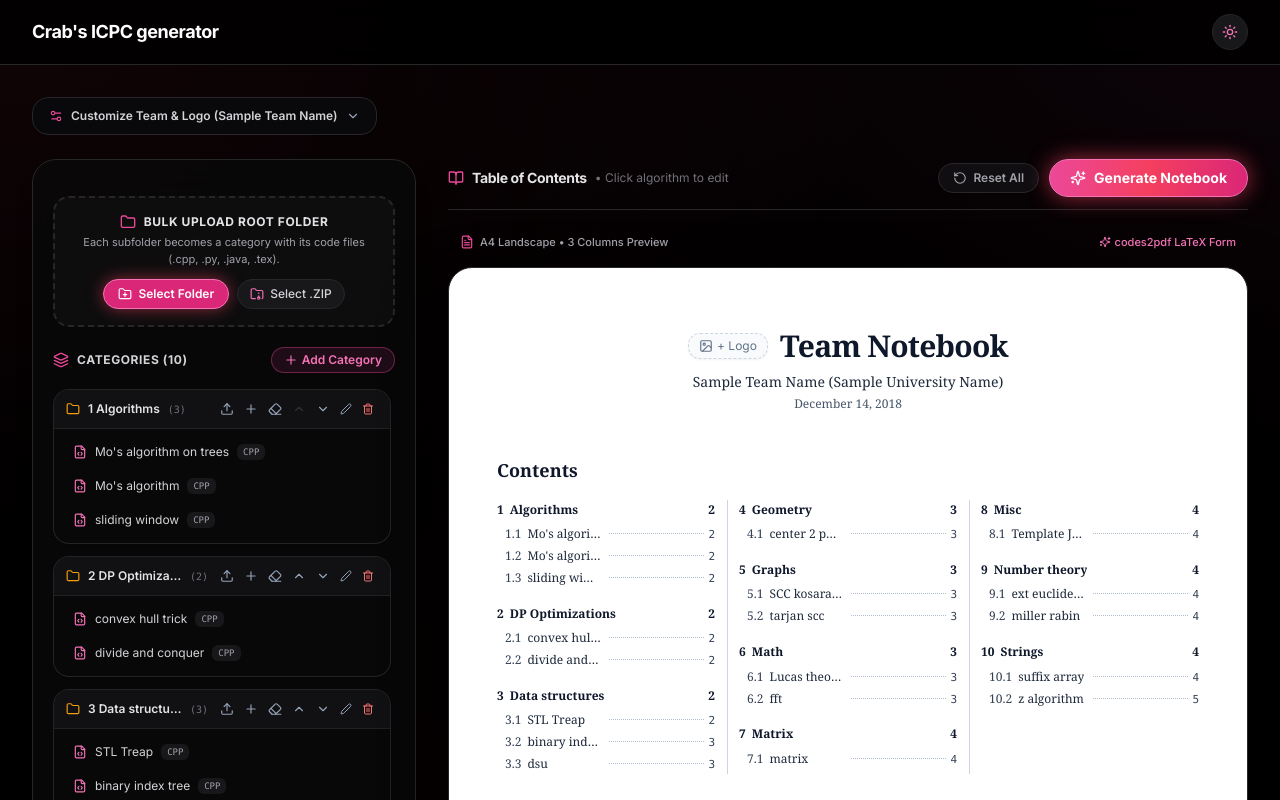
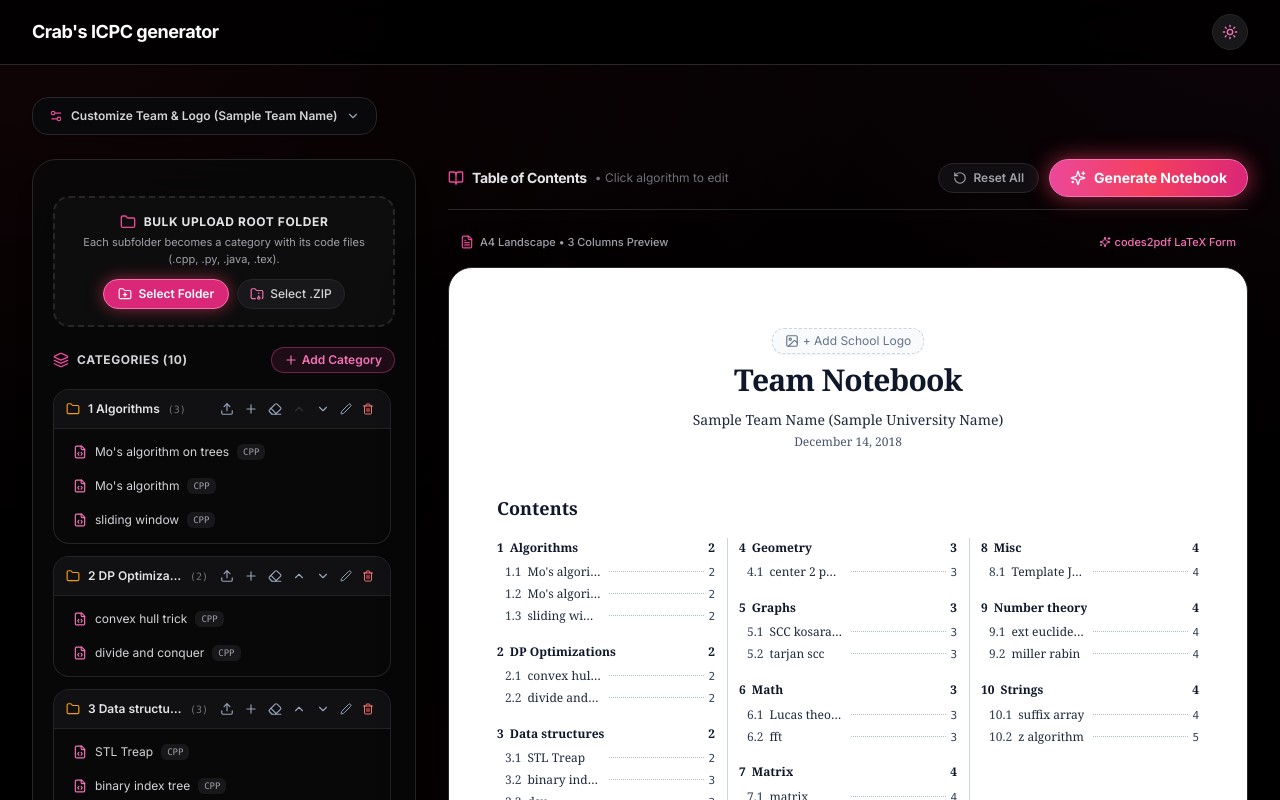
Before and after one commit to Crablegit/ICPCGenerator, a Next.js app: page / in a window 1280 px wide. Shown: the top 800 px of the page. Built offline with nearby package versions, Linux system fonts and the light colour scheme.

Commit message:
style: position school logo centered directly above Team Notebook title in web preview and LaTeX output

```diff
--- a/src/components/ConfigPanel.tsx
+++ b/src/components/ConfigPanel.tsx
@@ -161,7 +161,7 @@ export const ConfigPanel: React.FC<ConfigPanelProps> = ({ config, onChange }) =>
               </div>
               <div className="text-[11px] text-slate-400 dark:text-zinc-500">
                 {config.schoolLogo
-                  ? 'Displays beside Team Notebook'
+                  ? 'Displays above Team Notebook'
                   : 'Click Upload or Paste (Ctrl+V) image here'}
               </div>
             </div>
--- a/src/components/TocPreview.tsx
+++ b/src/components/TocPreview.tsx
@@ -103,14 +103,15 @@ export const TocPreview: React.FC<TocPreviewProps> = ({
             isHoveringLogoArea ? 'bg-indigo-50/70 border-2 border-dashed border-indigo-400' : ''
           }`}
         >
-          <div className="flex items-center justify-center space-x-3 mb-2 flex-wrap">
+          {/* Logo placed directly on top of Team Notebook */}
+          <div className="flex flex-col items-center justify-center mb-3">
             {config.schoolLogo ? (
-              <div className="relative group inline-flex items-center">
+              <div className="relative group inline-flex items-center mb-2.5">
                 <img
                   src={config.schoolLogo}
                   alt="School Logo"
                   onClick={() => logoInputRef.current?.click()}
-                  className="h-9 max-w-[60px] object-contain shrink-0 inline-block cursor-pointer hover:opacity-80 transition hover:scale-105"
+                  className="h-12 max-w-[120px] object-contain shrink-0 cursor-pointer hover:opacity-85 transition hover:scale-105"
                   title="Click to change logo"
                 />
                 <button
@@ -118,7 +119,7 @@ export const TocPreview: React.FC<TocPreviewProps> = ({
                     e.stopPropagation();
                     onUpdateLogo && onUpdateLogo(undefined);
                   }}
-                  className="absolute -top-1.5 -right-1.5 opacity-0 group-hover:opacity-100 bg-red-500 hover:bg-red-600 text-white rounded-full p-0.5 shadow transition cursor-pointer"
+                  className="absolute -top-2 -right-2 opacity-0 group-hover:opacity-100 bg-red-500 hover:bg-red-600 text-white rounded-full p-0.5 shadow transition cursor-pointer"
                   title="Remove logo"
                 >
                   <X className="h-3 w-3" />
@@ -128,15 +129,15 @@ export const TocPreview: React.FC<TocPreviewProps> = ({
               <button
                 type="button"
                 onClick={() => logoInputRef.current?.click()}
-                className="inline-flex items-center space-x-1 rounded-xl border border-dashed border-slate-300 hover:border-indigo-500 dark:hover:border-pink-500 bg-slate-50 hover:bg-indigo-50/50 px-2.5 py-1 text-xs font-sans text-slate-500 hover:text-indigo-600 dark:hover:text-pink-600 transition cursor-pointer shadow-sm"
+                className="inline-flex items-center space-x-1 rounded-xl border border-dashed border-slate-300 hover:border-indigo-500 dark:hover:border-pink-500 bg-slate-50 hover:bg-indigo-50/50 px-3 py-1 text-xs font-sans text-slate-500 hover:text-indigo-600 dark:hover:text-pink-600 transition cursor-pointer shadow-sm mb-2"
                 title="Add University Logo (Click or Paste Ctrl+V)"
               >
                 <ImageIcon className="h-3.5 w-3.5" />
-                <span>+ Logo</span>
+                <span>+ Add School Logo</span>
               </button>
             )}
 
-            <h1 className="text-3xl font-bold tracking-tight text-slate-900 font-serif inline-block">
+            <h1 className="text-3xl font-bold tracking-tight text-slate-900 font-serif">
               {config.title || 'Team Notebook'}
             </h1>
           </div>
--- a/src/lib/latexGenerator.ts
+++ b/src/lib/latexGenerator.ts
@@ -43,7 +43,7 @@ export function generateLatex(notebook: NotebookData): string {
 
   const rawTitle = escapeLatexText(config.title || 'Team Notebook');
   const titleFormatted = config.schoolLogo
-    ? `\\raisebox{-0.2\\height}{\\includegraphics[height=1.1cm]{logo.png}}\\quad ${rawTitle}`
+    ? `\\includegraphics[height=1.5cm]{logo.png}\\\\[0.3cm] ${rawTitle}`
     : rawTitle;
 
   let out = `\\documentclass[${fontSize},a4paper,onesided]{article}
```
